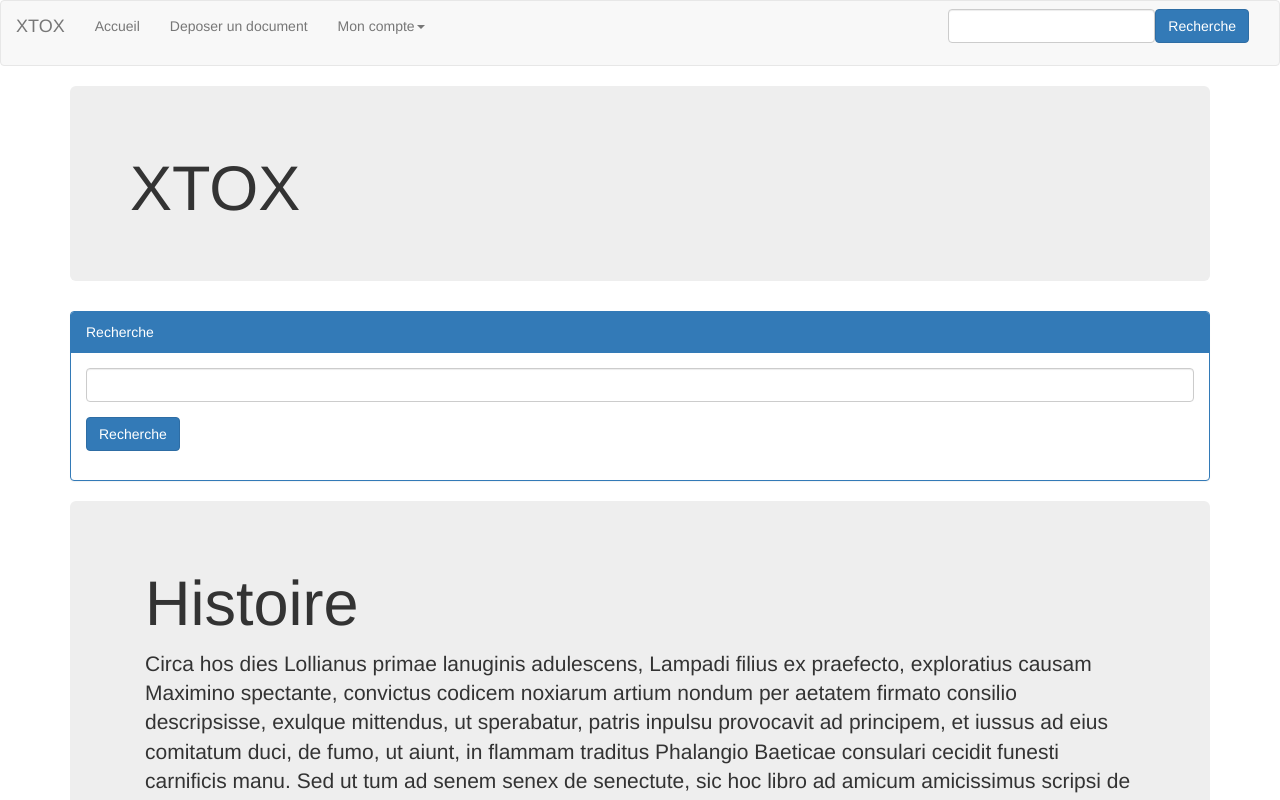
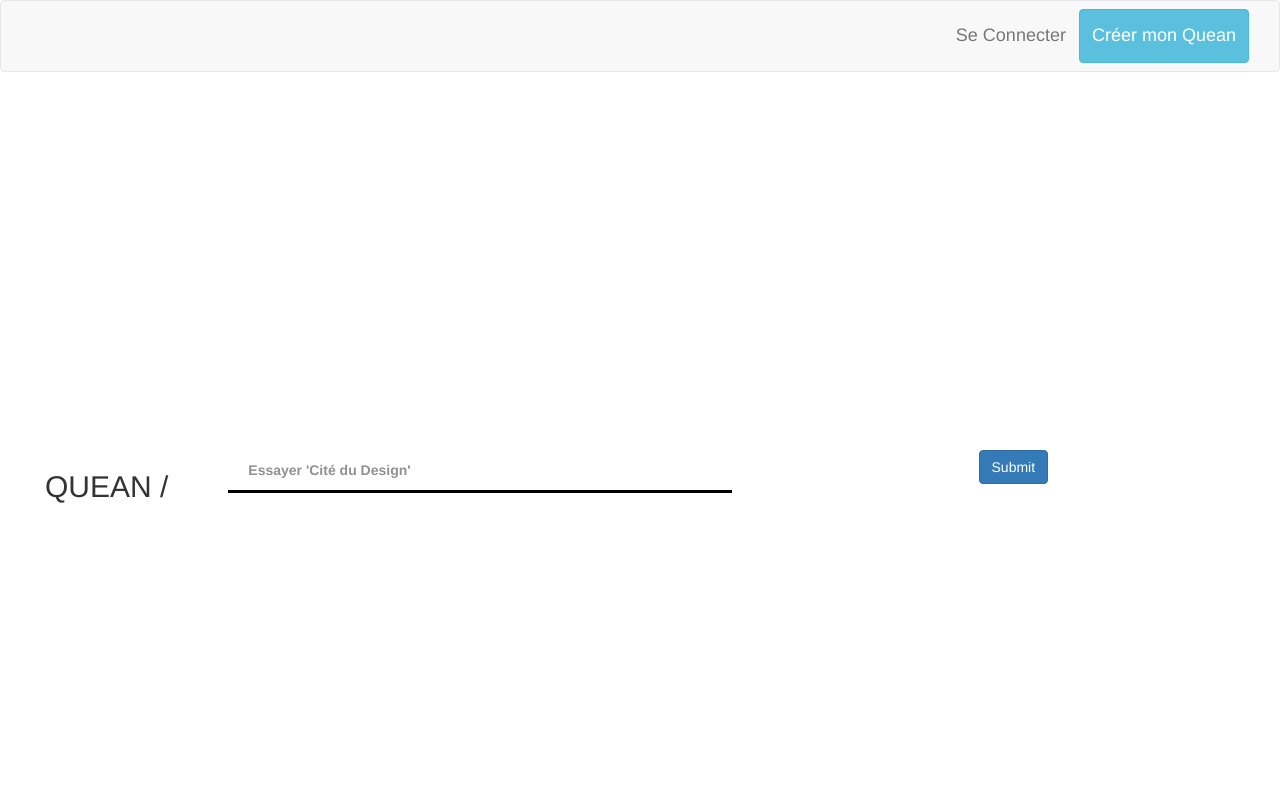
Before and after one commit to tbeaurain/XtoX, an Angular app: page / in a window 1280 px wide. Shown: the top 800 px of the page. Built offline with nearby package versions, Linux system fonts and the light colour scheme.

Commit message:
modification home

```diff
--- a/src/app/app.component.html
+++ b/src/app/app.component.html
@@ -1,4 +1 @@
-<app-nav-bar>
-</app-nav-bar>
-
 <router-outlet></router-outlet>
--- a/src/app/home/home.component.css
+++ b/src/app/home/home.component.css
@@ -0,0 +1,8 @@
+.container{
+    width:100%;
+    height:100%;
+    text-align: center;
+    display: flex;
+    flex-direction: column;
+    justify-content: center
+}
--- a/src/app/home/home.component.html
+++ b/src/app/home/home.component.html
@@ -1,22 +1,15 @@
+<app-nav-bar> </app-nav-bar>
+
 <div class="container">
-    <div class="jumbotron">
-      <h1>{{title}}</h1>
+    <app-search-bar> </app-search-bar>
 </div>
-    <div class="panel panel-primary">
-    <div class="panel-heading">Recherche</div>
-    <div class="panel-body">
 
-    <app-search-bar> </app-search-bar>
-
-  </div>
-  </div>
 <div class="jumbotron jumbotron-fluid">
-    <div class="container">
   <h1 class="display-4">Histoire</h1>
   <p class="lead">Circa hos dies Lollianus primae lanuginis adulescens, Lampadi filius ex praefecto, exploratius causam Maximino spectante, convictus codicem noxiarum artium nondum per aetatem firmato consilio descripsisse, exulque mittendus, ut sperabatur, patris inpulsu provocavit ad principem, et iussus ad eius comitatum duci, de fumo, ut aiunt, in flammam traditus Phalangio Baeticae consulari cecidit funesti carnificis manu.
       Sed ut tum ad senem senex de senectute, sic hoc libro ad amicum amicissimus scripsi de amicitia. Tum est Cato locutus, quo erat nemo fere senior temporibus illis, nemo prudentior; nunc Laelius et sapiens (sic enim est habitus) et amicitiae gloria excellens de amicitia loquetur. Tu velim a me animum parumper avertas, Laelium loqui ipsum putes. C. Fannius et Q. Mucius ad socerum veniunt post mortem Africani; ab his sermo oritur, respondet Laelius, cuius tota disputatio est de amicitia, quam legens te ipse cognosces.
       Haec ubi latius fama vulgasset missaeque relationes adsiduae Gallum Caesarem permovissent, quoniam magister equitum longius ea tempestate distinebatur, iussus comes orientis Nebridius contractis undique militaribus copiis ad eximendam periculo civitatem amplam et oportunam studio properabat ingenti, quo cognito abscessere latrones nulla re amplius memorabili gesta, dispersique ut solent avia montium petiere celsorum.
       peratis Tauri montis verticibus qui ad solis ortum sublimius attolluntur, Cilicia spatiis porrigitur late distentis dives bonis omnibus terra, eiusque lateri dextro adnexa Isauria, pari sorte uberi palmite viget et frugibus minutis, quam mediam navigabile flumen Calycadnus interscindit.
-        Proinde die funestis interrogationibus praestituto imaginarius iudex equitum resedit magister adhibitis aliis iam quae essent agenda praedoctis, et adsistebant hinc inde notarii, quid quaesitum esset, quidve responsum, cursim ad Caesarem perferentes, cuius imperio truci, stimulis reginae exsertantis aurem subinde per aulaeum, nec diluere obiecta permissi nec defensi periere conplures.</p>
+      Proinde die funestis interrogationibus praestituto imaginarius iudex equitum resedit magister adhibitis aliis iam quae essent agenda praedoctis, et adsistebant hinc inde notarii, quid quaesitum esset, quidve responsum, cursim ad Caesarem perferentes, cuius imperio truci, stimulis reginae exsertantis aurem subinde per aulaeum, nec diluere obiecta permissi nec defensi periere conplures.
+  </p>
 </div>
-  </div>
--- a/src/app/nav-bar/nav-bar.component.html
+++ b/src/app/nav-bar/nav-bar.component.html
@@ -1,38 +1,61 @@
 <nav class="navbar navbar-default">
-    <div class="container-fluid">
-
-      <div class="navbar-header">
-        <button type="button" class="navbar-toggle collapsed" data-toggle="collapse" data-target="#bs-example-navbar-collapse-1" aria-expanded="false">
-          <span class="sr-only">Toggle navigation</span>
-          <span class="icon-bar"></span>
-          <span class="icon-bar"></span>
-          <span class="icon-bar"></span>
-        </button>
-        <a class="navbar-brand" href="#">XTOX</a>
-      </div>
-
-
-      <div class="collapse navbar-collapse" id="bs-example-navbar-collapse-1">
-        <ul class="nav navbar-nav">
-            <li> <a routerLink="/home">Accueil</a> </li>
-            <li> <a href="#">Deposer un document</a> </li>
-          <li class="dropdown">
-            <a routerLink="profil" class="dropdown-toggle" data-toggle="dropdown" role="button" aria-haspopup="true" aria-expanded="false">Mon compte<span class="caret"></span></a>
-            <ul class="dropdown-menu">
-              <li><a href="#">Profil</a></li>
-              <li><a href="#">Mot de passe </a></li>
-              <li role="separator" class="divider"></li>
-              <li><a href="#">Mes fichiers deposer</a></li>
-              <li><a href="#">Mes dernieres recherche</a></li>
-            </ul>
-          </li>
-        </ul>
-
-
-        <form class="navbar-form navbar-right">
-          <app-search-bar> </app-search-bar>
-        </form>
-
+  <div class="container-fluid">
+    <div class="collapse navbar-collapse" id="bs-example-navbar-collapse-1">
+    <div class="navbar-form navbar-right">
+        <button type="button" class="btn btn-link" data-toggle="modal" data-target="#Connection"><h4>Se Connecter</h4></button>
+        <button type="button" class="btn btn-info" data-toggle="modal" data-target="#Inscription"><h4>Créer mon Quean</h4></button>
       </div>
     </div>
-  </nav>
+  </div>
+
+  <div class="modal fade" id="Connection" tabindex="-1" role="dialog" aria-labelledby="ConnectionLabel" aria-hidden="true">
+      <div class="modal-dialog modal-dialog-centered" role="document">
+        <div class="modal-content">
+          <div class="modal-header">
+            <h5 class="modal-title" id="ConnectionLabel">Se connecter</h5>
+            <button type="button" class="close" data-dismiss="modal" aria-label="Close">
+              <span aria-hidden="true">&times;</span>
+            </button>
+          </div>
+          <div class="modal-body">
+            <form>
+                <form>
+                    <div class="form-group">
+                      <label for="email">Email address</label>
+                      <input type="email" class="form-control" id="Email" aria-describedby="emailHelp" placeholder="Enter email">
+                    </div>
+                    <div class="form-group">
+                      <label for="exampleInputPassword1">Password</label>
+                      <input type="password" class="form-control" id="exampleInputPassword1" placeholder="Password">
+                    </div>
+                  </form>
+            </form>
+          </div>
+          <div class="modal-footer">
+            <button type="button" class="btn btn-secondary" data-dismiss="modal">Fermer</button>
+            <button type="button" class="btn btn-primary">Se connecter</button>
+          </div>
+        </div>
+      </div>
+    </div>
+
+    <div class="modal fade" id="Inscription" tabindex="-1" role="dialog" aria-labelledby="exampleModalLabel" aria-hidden="true">
+        <div class="modal-dialog" role="document">
+          <div class="modal-content">
+            <div class="modal-header">
+              <h5 class="modal-title" id="exampleModalLabel">Inscription</h5>
+              <button type="button" class="close" data-dismiss="modal" aria-label="Close">
+                <span aria-hidden="true">&times;</span>
+              </button>
+            </div>
+            <div class="modal-body">
+              ...
+            </div>
+            <div class="modal-footer">
+              <button type="button" class="btn btn-secondary" data-dismiss="modal">Fermer</button>
+              <button type="button" class="btn btn-primary">Inscription</button>
+            </div>
+          </div>
+        </div>
+      </div>
+</nav>
--- a/src/app/search-bar/search-bar.component.css
+++ b/src/app/search-bar/search-bar.component.css
@@ -0,0 +1,13 @@
+.form-control{
+    border: 0;
+    box-shadow: 0 0 0;
+    border-radius: 0;
+    background: transparent;
+    color: #555555;
+    padding: 7px 0;
+    font-weight: bold;
+    height:auto;
+    border-bottom: 3px solid #000000;
+    color: #919191;
+    padding: 10px 20px;
+}
--- a/src/app/search-bar/search-bar.component.html
+++ b/src/app/search-bar/search-bar.component.html
@@ -1,6 +1,13 @@
 <form>
-  <div class="form-group">
-    <input type="text" class="form-control" id="searchBar">
+  <div class="form-group row">
+    <label for="inputEmail3" class="col-sm-2 col-form-label">
+      <h2> QUEAN /</h2>
+    </label>
+    <div class="col-sm-5">
+      <input type="text" class="form-control" id="searchBar" value="Essayer 'Cité du Design' "  >
+    </div>
+    <div class="col-sm-5">
+      <button type="submit" class="btn btn-primary mb-2" routerLink="/result">Submit</button>
+    </div>
   </div>
-  <button type="submit" routerLink="/result" class="btn btn-primary">Recherche</button>
 </form>
```
Lines whose indentation alone changed are shown as unchanged.
